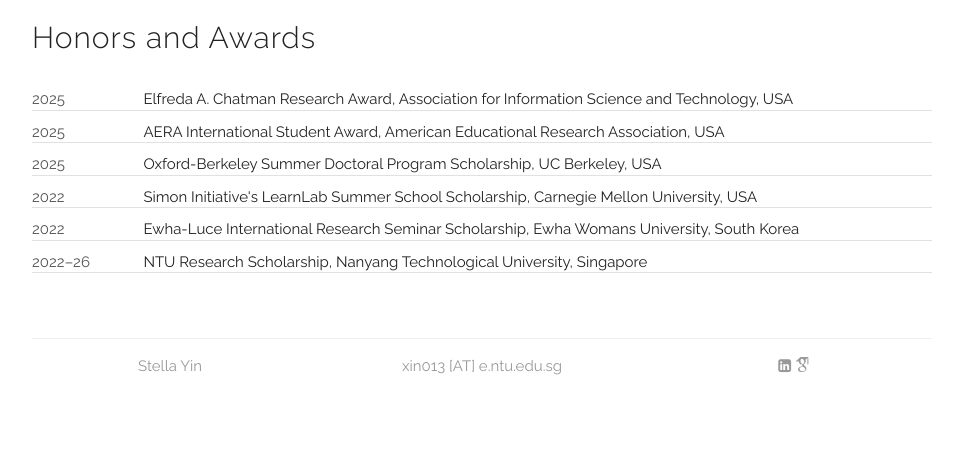
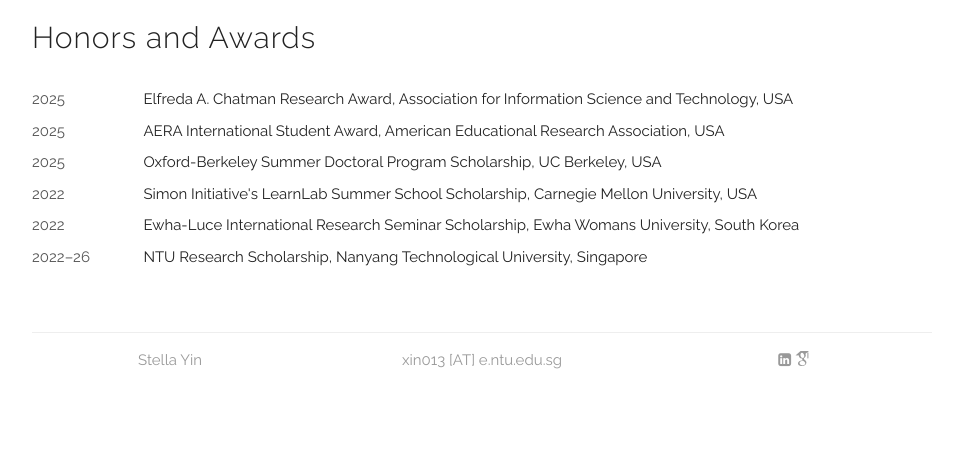
Before and after one commit to stellayin06/stellayin06.github.io, a Jekyll site: the page built from index.html, in a window 1280 px wide. Shown: the part 2618-3073 px from the top of the page, without its empty margins (158-1121 px from the left). Built offline with Jekyll 4.4.1, drawn with Linux system fonts in a browser that asks for light colours; some web fonts are replaced.

Commit message:
Update index.html

```diff
--- a/index.html
+++ b/index.html
@@ -120,28 +120,28 @@
   <h4>Honors and Awards</h4>
   <table style="width: 100%; border-collapse: collapse; line-height: 1.3;">
     <tr>
-      <td style="white-space: nowrap; padding-right: 1.5em; color: #555; padding-bottom: 0;">2025</td>
-      <td style="padding-bottom: 0;">Elfreda A. Chatman Research Award, Association for Information Science and Technology, USA</td>
+      <td style="white-space: nowrap; padding-right: 1.5em; color: #555; padding-bottom: 0; border: none;">2025</td>
+      <td style="padding-bottom: 0; border: none;">Elfreda A. Chatman Research Award, Association for Information Science and Technology, USA</td>
     </tr>
     <tr>
-      <td style="white-space: nowrap; padding-right: 1.5em; color: #555; padding-bottom: 0;">2025</td>
-      <td style="padding-bottom: 0;">AERA International Student Award, American Educational Research Association, USA</td>
+      <td style="white-space: nowrap; padding-right: 1.5em; color: #555; padding-bottom: 0; border: none;">2025</td>
+      <td style="padding-bottom: 0; border: none;">AERA International Student Award, American Educational Research Association, USA</td>
     </tr>
     <tr>
-      <td style="white-space: nowrap; padding-right: 1.5em; color: #555; padding-bottom: 0;">2025</td>
-      <td style="padding-bottom: 0;">Oxford-Berkeley Summer Doctoral Program Scholarship, UC Berkeley, USA</td>
+      <td style="white-space: nowrap; padding-right: 1.5em; color: #555; padding-bottom: 0; border: none;">2025</td>
+      <td style="padding-bottom: 0; border: none;">Oxford-Berkeley Summer Doctoral Program Scholarship, UC Berkeley, USA</td>
     </tr>
     <tr>
-      <td style="white-space: nowrap; padding-right: 1.5em; color: #555; padding-bottom: 0;">2022</td>
-      <td style="padding-bottom: 0;">Simon Initiative's LearnLab Summer School Scholarship, Carnegie Mellon University, USA</td>
+      <td style="white-space: nowrap; padding-right: 1.5em; color: #555; padding-bottom: 0; border: none;">2022</td>
+      <td style="padding-bottom: 0; border: none;">Simon Initiative's LearnLab Summer School Scholarship, Carnegie Mellon University, USA</td>
     </tr>
     <tr>
-      <td style="white-space: nowrap; padding-right: 1.5em; color: #555; padding-bottom: 0;">2022</td>
-      <td style="padding-bottom: 0;">Ewha-Luce International Research Seminar Scholarship, Ewha Womans University, South Korea</td>
+      <td style="white-space: nowrap; padding-right: 1.5em; color: #555; padding-bottom: 0; border: none;">2022</td>
+      <td style="padding-bottom: 0; border: none;">Ewha-Luce International Research Seminar Scholarship, Ewha Womans University, South Korea</td>
     </tr>
     <tr>
-      <td style="white-space: nowrap; padding-right: 1.5em; color: #555; padding-bottom: 0;">2022–26</td>
-      <td style="padding-bottom: 0;">NTU Research Scholarship, Nanyang Technological University, Singapore</td>
+      <td style="white-space: nowrap; padding-right: 1.5em; color: #555; padding-bottom: 0; border: none;">2022–26</td>
+      <td style="padding-bottom: 0; border: none;">NTU Research Scholarship, Nanyang Technological University, Singapore</td>
     </tr>
   </table>
 </div>
```
